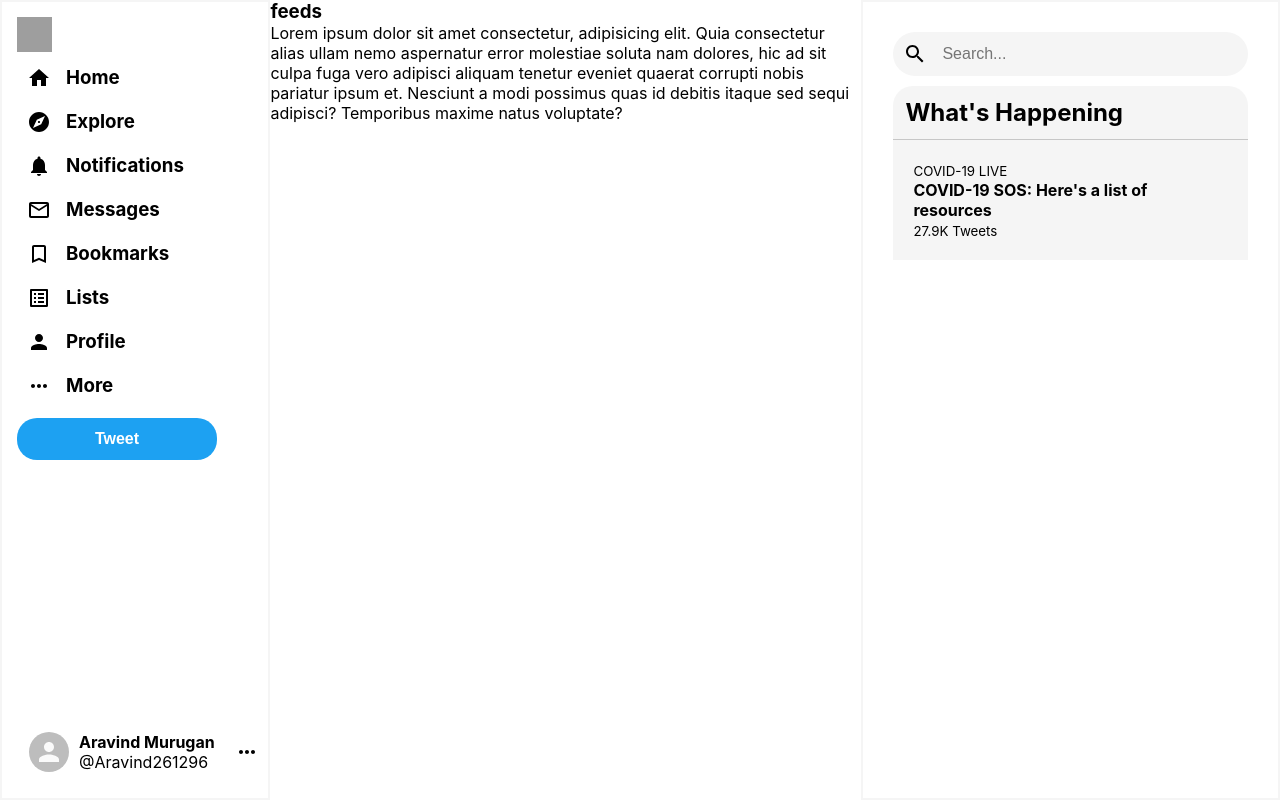
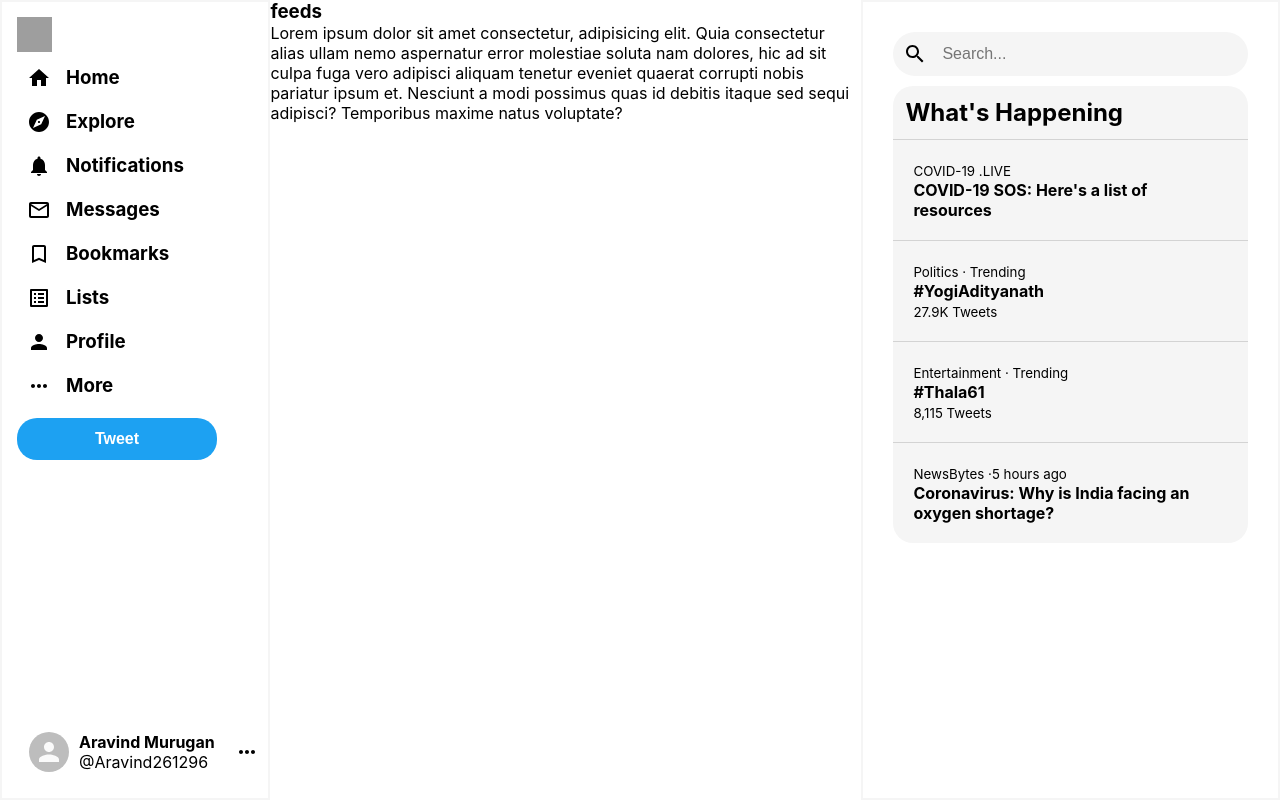
Before and after one commit to AravindMurgan/Twitter_clone, a React (Create React App) app: page / in a window 1280 px wide. Built offline with nearby package versions, Linux system fonts and the light colour scheme; grey boxes are pictures that could not be loaded.

Commit message:
movingtoFeeds

```diff
--- a/src/component/rightSidebar/RightSidebar.css
+++ b/src/component/rightSidebar/RightSidebar.css
@@ -37,6 +37,6 @@
     border-top-left-radius: 20px;
     border-top-right-radius: 20px;
     padding: 12px;
-    border-bottom: 1px solid rgba(128, 128, 128, 0.397);
+    border-bottom: 1px solid lightgray
 
 }
--- a/src/component/rightSidebar/RightSidebar.js
+++ b/src/component/rightSidebar/RightSidebar.js
@@ -16,7 +16,10 @@ function RightSidebar() {
 					<h2>What's Happening</h2>
 				</header>
 
-				<RightSidebarOption title='COVID-19 LIVE' body="COVID-19 SOS: Here's a list of resources" tweets='27.9K Tweets'   />
+				<RightSidebarOption title='COVID-19 .LIVE' body="COVID-19 SOS: Here's a list of resources"   />
+                <RightSidebarOption title='Politics · Trending' body="#YogiAdityanath" tweets='27.9K Tweets'   />
+                <RightSidebarOption title='Entertainment · Trending' body="#Thala61" tweets='8,115 Tweets'   />
+                <RightSidebarOption title='NewsBytes ·5 hours ago' body="Coronavirus: Why is India facing an oxygen shortage?"  />
 		</div>
 	);
 }
--- a/src/component/rightSidebar/RightSidebarOption.css
+++ b/src/component/rightSidebar/RightSidebarOption.css
@@ -2,4 +2,11 @@
      background-color: whitesmoke;
      width: 100%;
      padding: 20px;
+     border-bottom: 1px solid lightgray;
 }
+
+.feed__body:last-child{
+    border-bottom: none;
+    border-bottom-left-radius: 20px;
+    border-bottom-right-radius: 20px;
+}
--- a/src/component/rightSidebar/RightSidebarOption.js
+++ b/src/component/rightSidebar/RightSidebarOption.js
@@ -1,17 +1,12 @@
 import React from 'react';
 import './RightSidebarOption.css';
 
-function RightSidebarOption({title,body,tweets}) {
+function RightSidebarOption({ title, body, tweets }) {
 	return (
 		<div className='feed__body'>
-			<div className='feed__description  '>
-				<small> {title} </small>
-				<h4>{body} </h4>
-                <small>{tweets} </small>
-			</div>
-
-
-
+			<small> {title} </small>
+			<h4>{body} </h4>
+			<small>{tweets} </small>
 		</div>
 	);
 }
```
